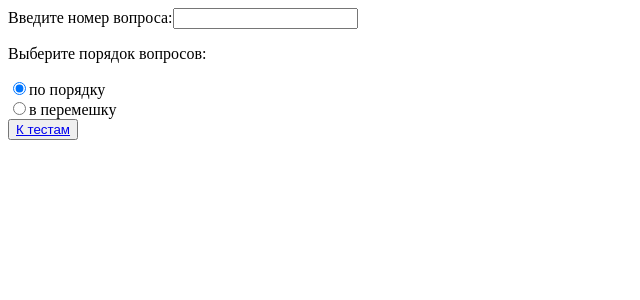
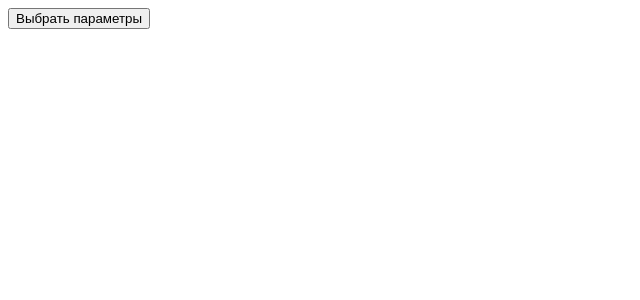
Before and after one commit to pilotvitalik/online_testing_app, a React (Create React App) app: page / in a window 1280 px wide. Shown: the top 300 px of the page, without its empty margins (0-640 px from the left). Built offline with nearby package versions, Linux system fonts and the light colour scheme.

Commit message:
- created component for select test;

```diff
--- a/src/Components/Main.js
+++ b/src/Components/Main.js
@@ -1,4 +1,5 @@
 import { useState } from 'react';
+import SelectType from './SelectType.js';
 import Test from './Test.js';
 import SetParam from './SetParam.js';
 import 	{
@@ -27,6 +28,9 @@
 		<Router>
 			<Switch>
 				<Route exact path='/'>
+					<SelectType/>
+				</Route>
+				<Route path='/param'>
 					<SetParam questions={ quest } changeItem={ changeQuest } changeType={ changeType }/>
 				</Route>
 				<Route path='/test'>
--- /dev/null
+++ b/src/Components/SelectType.js
@@ -0,0 +1,19 @@
+import React, {Component} from 'react';
+import { Link } from 'react-router-dom';
+
+class SelectType extends Component{
+	constructor(props){
+		super(props);
+	}
+
+	render() {
+		return (
+			<button
+				type='button'>
+				Выбрать параметры
+			</button>
+		);
+	}
+}
+
+export default SelectType;
```
